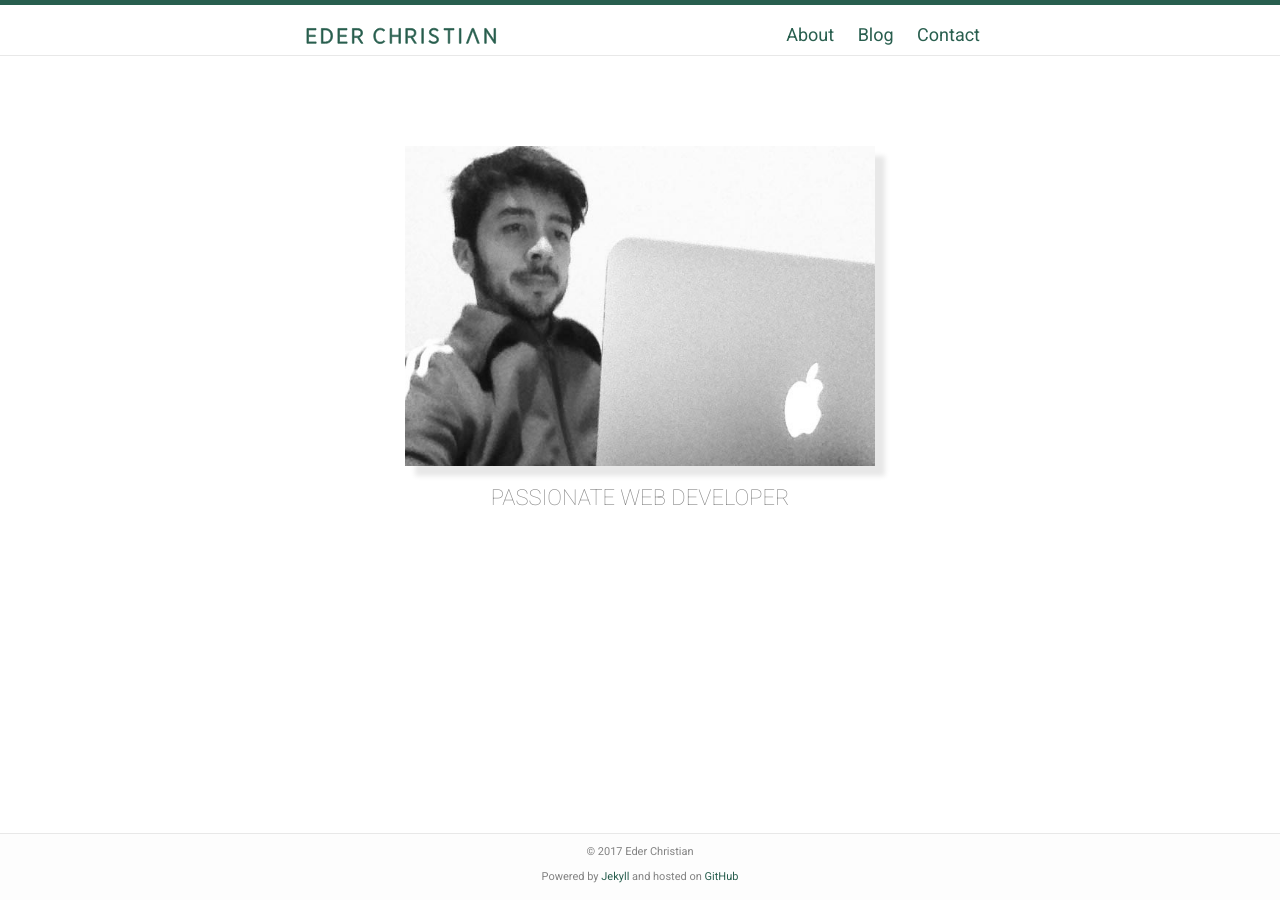
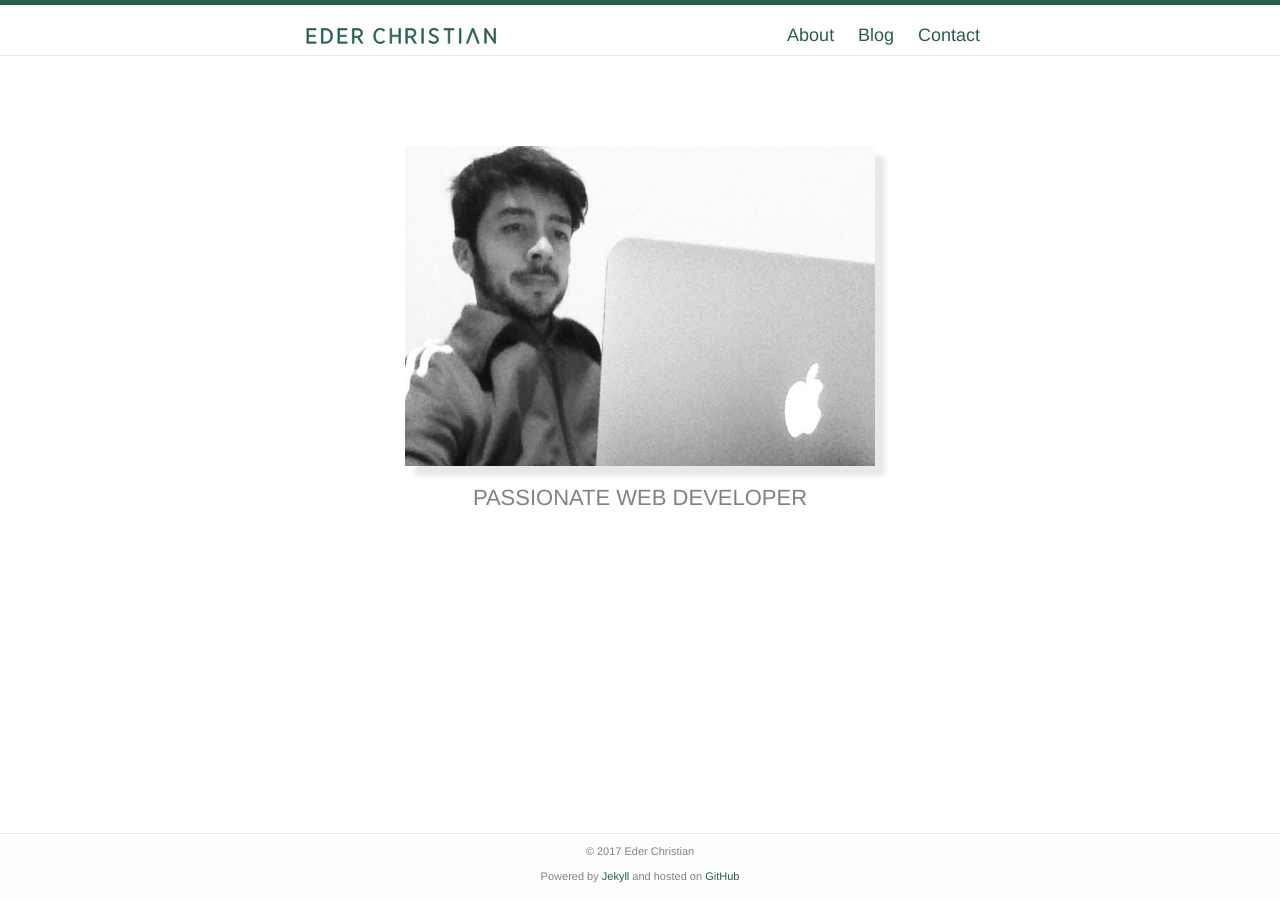
Before and after one commit to ederchristian/ederchristian, a Jekyll site: the page built from index.md, in a window 1280 px wide. Built offline with Jekyll 4.4.1, drawn with Linux system fonts in a browser that asks for light colours; nearby versions of some CDN libraries; comment, search, counter and statistics services are not loaded.

Commit message:
Add Bootstrap CDN link

```diff
--- a/_includes/head.html
+++ b/_includes/head.html
@@ -13,7 +13,7 @@
   <!-- Font -->
   <link href="https://fonts.googleapis.com/css?family=Roboto:100,300,400,700" rel="stylesheet">
   <!-- Bootstrap -->
-  <link href="{{ site.url }}/assets/bootstrap/css/bootstrap.min.css" rel="stylesheet">
+  <link rel="stylesheet" href="https://maxcdn.bootstrapcdn.com/bootstrap/3.3.7/css/bootstrap.min.css" integrity="sha384-BVYiiSIFeK1dGmJRAkycuHAHRg32OmUcww7on3RYdg4Va+PmSTsz/K68vbdEjh4u" crossorigin="anonymous">
   <!-- Animate.css -->
   <link rel="stylesheet" href="https://cdnjs.cloudflare.com/ajax/libs/animate.css/3.5.2/animate.min.css">
   <!-- Favicons -->
--- a/_layouts/default.html
+++ b/_layouts/default.html
@@ -13,6 +13,6 @@
   <!-- Bootstrap -->
   <script src="{{ site.url }}/assets/bootstrap/js/bootstrap.min.js"></script>
   <!-- JS -->
-  <script src="{{ site.url }}/assets/js/main.js"></script>
+  <script src="https://maxcdn.bootstrapcdn.com/bootstrap/3.3.7/js/bootstrap.min.js" integrity="sha384-Tc5IQib027qvyjSMfHjOMaLkfuWVxZxUPnCJA7l2mCWNIpG9mGCD8wGNIcPD7Txa" crossorigin="anonymous"></script>
 </body>
 </html>
```
